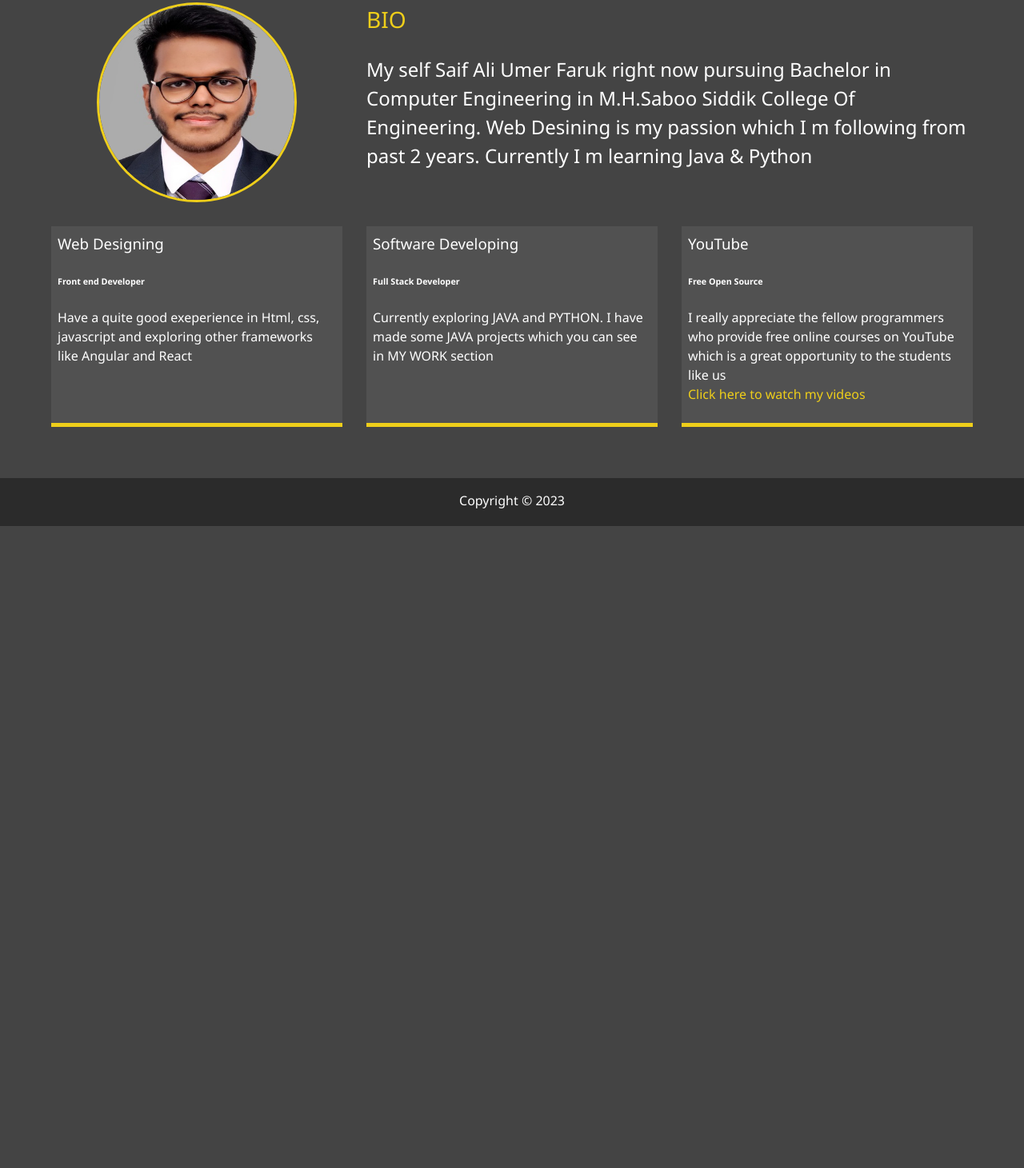
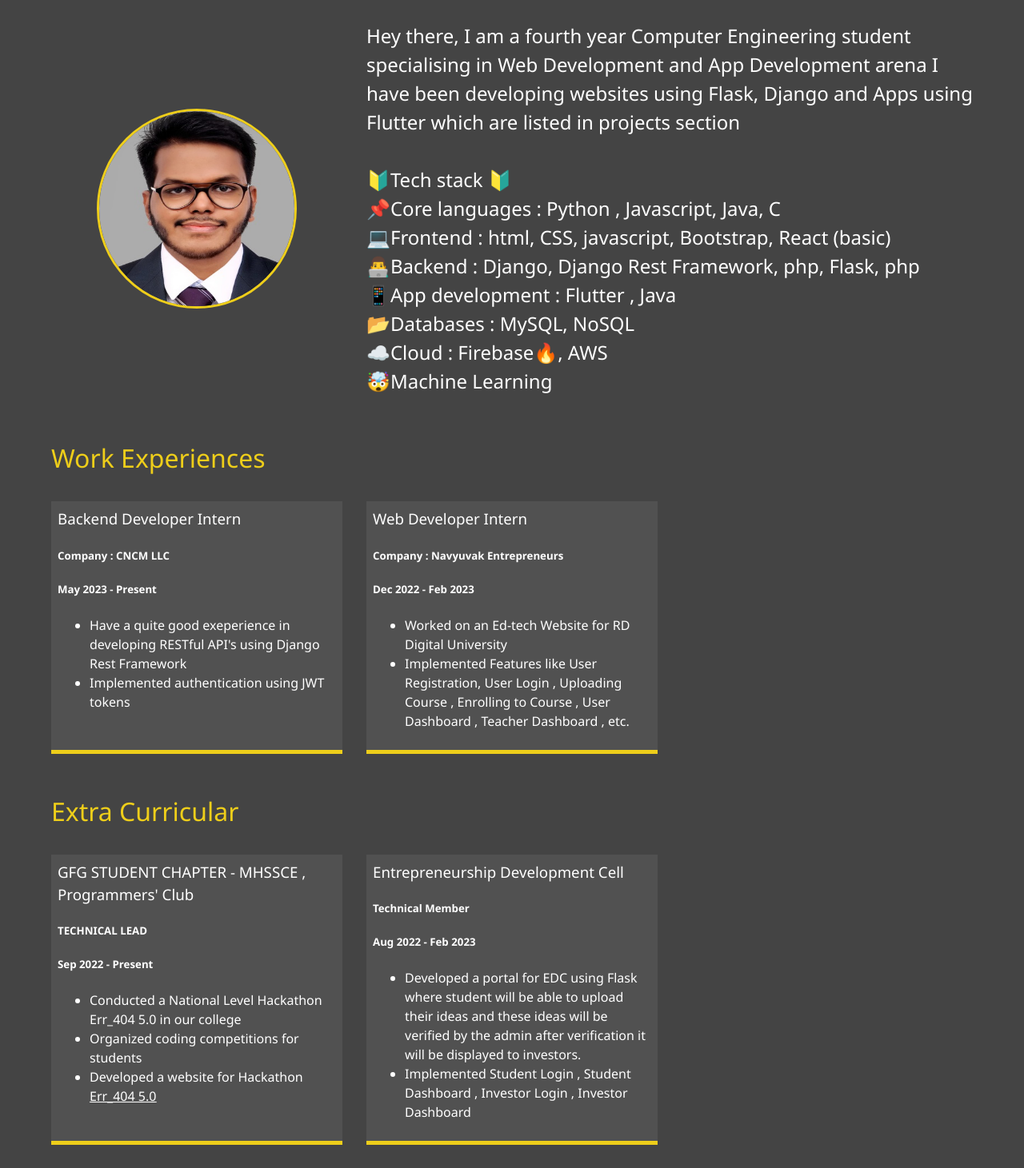
Before and after one commit to Saifalicoder/Portfolio2, a website: page dist/about.html in a window 1280 px wide. Shown: the part 279-1740 px from the top of the page at 80% size. Before the commit the page ends 937 px from the top, so only its background shows below. Drawn offline with Linux system fonts and the light colour scheme.

Commit message:
updated projects

```diff
--- a/dist/about.html
+++ b/dist/about.html
@@ -59,46 +59,105 @@
         />
 
         <div class="bio">
-          <h3 class="text-secondary">BIO</h3>
           <p>
-            My self Saif Ali Umer Faruk right now pursuing Bachelor in Computer
-            Engineering in M.H.Saboo Siddik College Of Engineering. Web Desining
-            is my passion which I m following from past 2 years. Currently I m
-            learning Java & Python
+            Hey there, I am a fourth year Computer Engineering student
+            specialising in Web Development and App Development arena I have
+            been developing websites using Flask, Django and Apps using Flutter
+            which are listed in projects section <br /><br />🔰Tech stack 🔰
+            <br />📌Core languages : Python , Javascript, Java, C
+            <br />💻Frontend : html, CSS, javascript, Bootstrap, React (basic) <br />👨‍💻Backend
+            : Django, Django Rest Framework, php, Flask, php <br />📱App development : Flutter , Java
+            <br />📂Databases : MySQL, NoSQL <br />☁️Cloud : Firebase🔥, AWS
+            <br />🤯Machine Learning
           </p>
         </div>
 
+
+        </div>
+        <h1 class="text-secondary">Work Experiences</h1>
+        <div class="about-info">
           <div class="job job-1">
-          <h3>Web Designing</h3>
-          <h6>Front end Developer</h6>
+            <h3>Backend Developer Intern</h3>
+
+            <h5>Company : <a href="https://cncmllc.com/">CNCM LLC</a></h5>
+            <h5>May 2023 - Present </h5 >
             <p>
-            Have a quite good exeperience in Html, css, javascript and exploring
-            other frameworks like Angular and React
+             <ul>
+              <li>
+                Have a quite good exeperience in developing RESTful API's using
+                Django Rest Framework
+              </li>
+              <li>
+                Implemented authentication using JWT tokens
+              </li>
+             </ul>
             </p>
           </div>
 
           <div class="job job-2">
-          <h3>Software Developing</h3>
-          <h6>Full Stack Developer</h6>
+            <h3>Web Developer Intern</h3>
+
+            <h5>Company : Navyuvak Entrepreneurs</h5>
+            <h5>Dec 2022 - Feb 2023 </h5 >
             <p>
-            Currently exploring JAVA and PYTHON. I have made some JAVA projects
-            which you can see in MY WORK section
+             <ul>
+              <li>
+                Worked on an Ed-tech Website for RD Digital University
+              </li>
+              <li>
+                Implemented Features like User Registration, User Login , Uploading Course , Enrolling to Course , User Dashboard , Teacher Dashboard , etc.
+              </li>
+
+             </ul>
+            </p>
+          </div>
+        </div>
+        <br><br>
+        <h1 class="text-secondary">Extra Curricular</h1>
+        <div class="about-info">
+          <div class="job job-1">
+            <h3>GFG STUDENT CHAPTER - MHSSCE , <br> Programmers' Club</h3>
+
+            <h5>TECHNICAL LEAD</h5>
+            <h5>Sep 2022 - Present </h5 >
+            <p>
+             <ul>
+              <li>
+                Conducted a National Level Hackathon Err_404 5.0 in our college
+              </li>
+              <li>
+                Organized coding competitions for students
+              </li>
+              <li>
+                Developed a website for Hackathon
+                <u>
+                  <a href="https://programmersclub-mhssce.github.io/Error_404_5.0/index.html" style="text-decoration: underline;">Err_404 5.0 </a>
+                </u>
+
+              </li>
+             </ul>
             </p>
           </div>
 
-        <div class="job job-3">
-          <h3>YouTube</h3>
-          <h6>Free Open Source</h6>
+          <div class="job job-2">
+            <h3>Entrepreneurship Development Cell</h3>
+
+            <h5>Technical Member</h5>
+            <h5>Aug 2022 - Feb 2023 </h5 >
             <p>
-            I really appreciate the fellow programmers who provide free online
-            courses on YouTube which is a great opportunity to the students like
-            us<br /><a
-              href="https://www.youtube.com/channel/UC3Bg0ZnHtjIo_dA8RRn-kgA"
-            >
-              <span style="color: #eece1a">Click here to watch my videos </span>
-            </a>
+             <ul>
+              <li>
+                Developed a portal for EDC using Flask where student will be able to upload their ideas and these ideas will be verified by the admin after verification it will be displayed to investors.
+              </li>
+              <li>
+                Implemented Student Login , Student Dashboard , Investor Login , Investor Dashboard
+              </li>
+
+             </ul>
             </p>
           </div>
+        </div>
+
       </div>
     </main>
 
--- a/dist/css/config.css
+++ b/dist/css/config.css
@@ -97,16 +97,16 @@ main#home h1 {
   grid-area: bio;
   font-size: 1.5rem;
 }
-.about-info .job-1 {
+ .job-1 {
   grid-area: job1;
 }
-.about-info .job-2 {
+.job-2 {
   grid-area: job2;
 }
-.about-info .job-3 {
+.job-3 {
   grid-area: job3;
 }
-.about-info .job {
+ .job {
   background: #515151;
   padding: 0.5rem;
   border-bottom: #eece1a 5px solid;
@@ -214,7 +214,7 @@ main#home h1 {
   position: fixed;
   top: 0;
   width: 100%;
-  opacity: 0.9;
+  opacity: 0.97;
   visibility: hidden;
 }
 .menu.show {
@@ -256,6 +256,7 @@ main#home h1 {
   border-radius: 50%;
   background-size: cover;
   border: solid 3px #eece1a;
+  opacity: 1;
 }
 .menu .nav-item {
   transform: translate3d(600px, 0, 0);
@@ -343,6 +344,7 @@ div.menu-branding.show {
     background: url("../img/portrait.jpg");
     background-size: cover;
     width: 150px;
+    opacity: 1;
     height: 150px;
   }
 
```
Also changed, not shown: dist/index.html (+7 -4 lines), dist/work.html (+58 -28 lines). Lines whose indentation alone changed are shown as unchanged.
